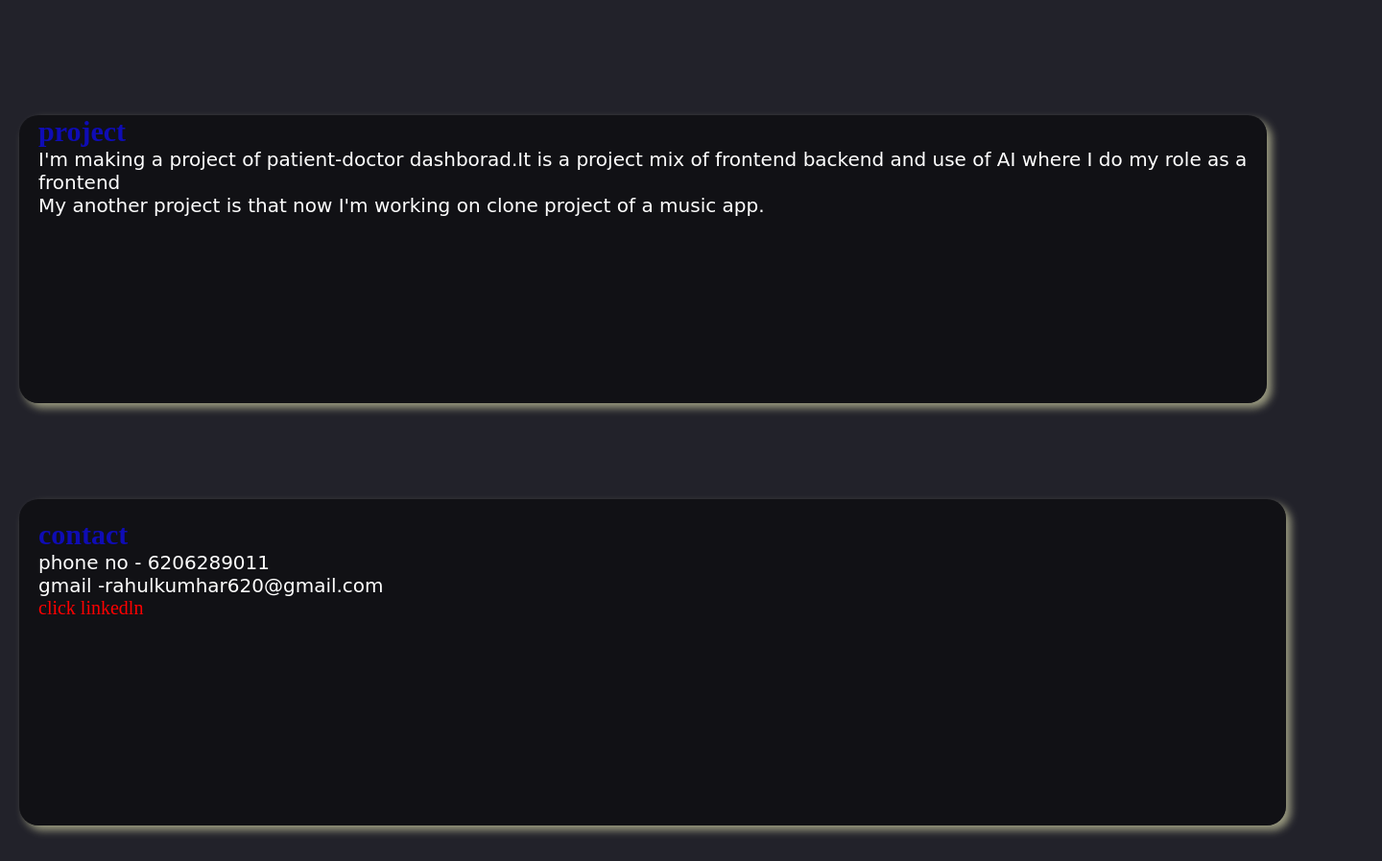
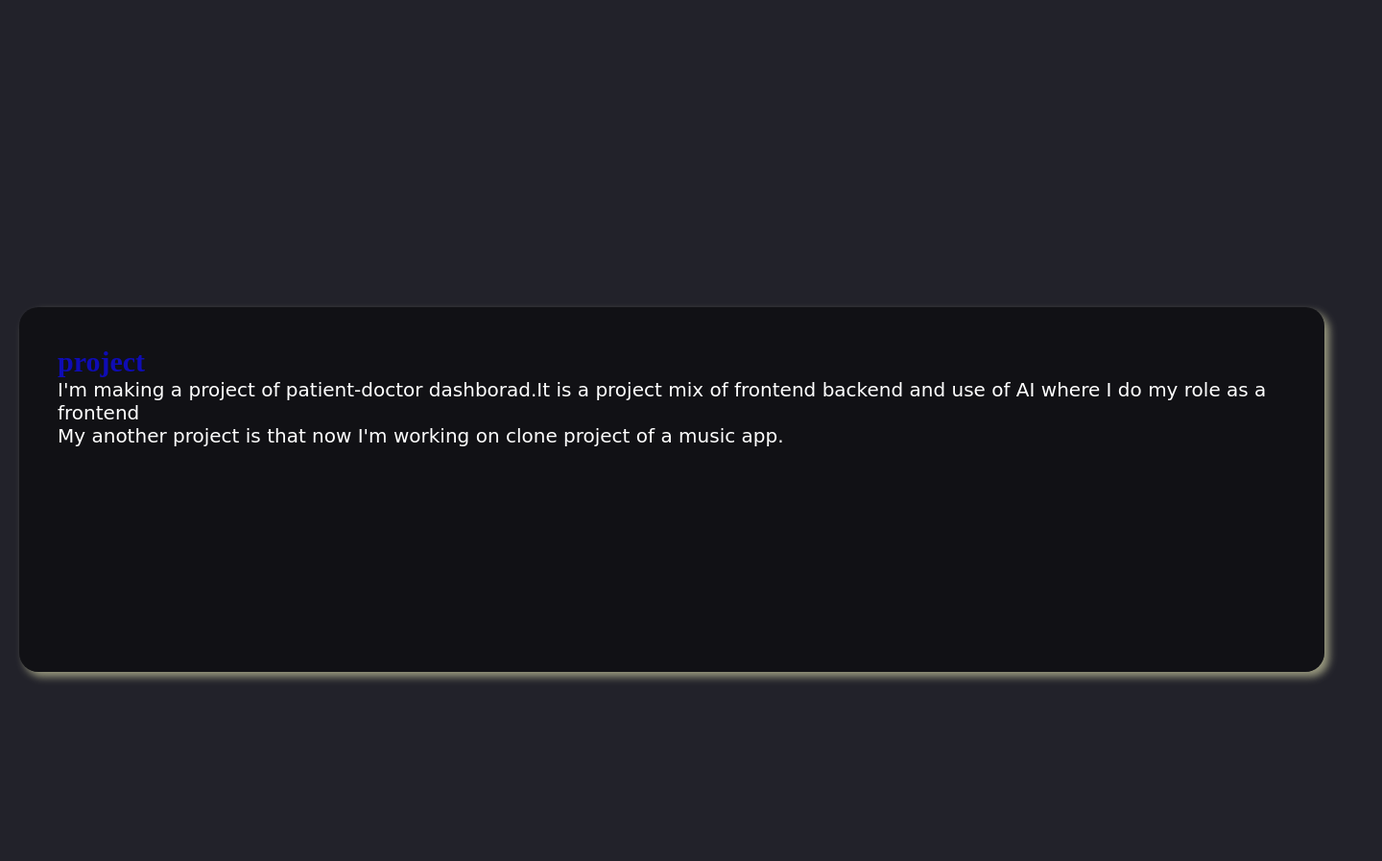
Before and after one commit to Rahulkumhar123/portfolio, a plain HTML site: page index.html in a window 1280 px wide. Shown: the part 980-1877 px from the top of the page at 96% size, 1440 px wide, since content can reach past the window. Drawn offline with nearby package versions, Linux system fonts and the light colour scheme.

Commit message:
Update style.css

```diff
--- a/style.css
+++ b/style.css
@@ -1,3 +1,4 @@
+
 *{
     font-family: 'poppins' sans-serif;
     margin:0;
@@ -139,7 +140,7 @@ body{
 
    font-size: 20px;
    border-radius: 20px;
-   padding:20px  ;
+
    margin:10px;
        box-shadow: 5px 5px 8px rgb(155, 155, 128);
 }
@@ -150,8 +151,8 @@ body{
     width:100%;
     margin-left: 20px;;
   background-color:rgb(0,0,0,0.5);
-   position: absolute;
- top:800px;
+position: absolute;
+ top:2000px;
  left:0;
 
    font-size: 20px;
@@ -165,10 +166,11 @@ body{
     width: 100%;
   background-color:rgb(0,0,0,0.5);
    position: absolute;
-top:1100px;
+top:1300px;
+   padding:40px  ;
    font-size: 20px;
    border-radius: 20px;
-   padding-left: 20px;
+
    margin-left: 20px;
 
 
@@ -190,7 +192,7 @@ background-color:#63acff;
     width: 100%;
   background-color:rgb(0,0,0,0.5);
    position: absolute;
-top:1500px;
+top:2500px;
 left:0;
    font-size: 20px;
    border-radius: 20px;
@@ -217,8 +219,9 @@ background-color:#63acff;
 }
 @media(max-width:400px){
    img{
-height:4rem;
-width:3rem;
+
+    height: 4rem;
+    width: 3rem;
     }
     nav ul  {
         position: relative;
@@ -227,10 +230,8 @@ width:3rem;
 
     }
     h3{
-
         font-size: 25px;
-       margin-top:20px;
-
+        margin-top:20px;
 
     }
     span{
```
